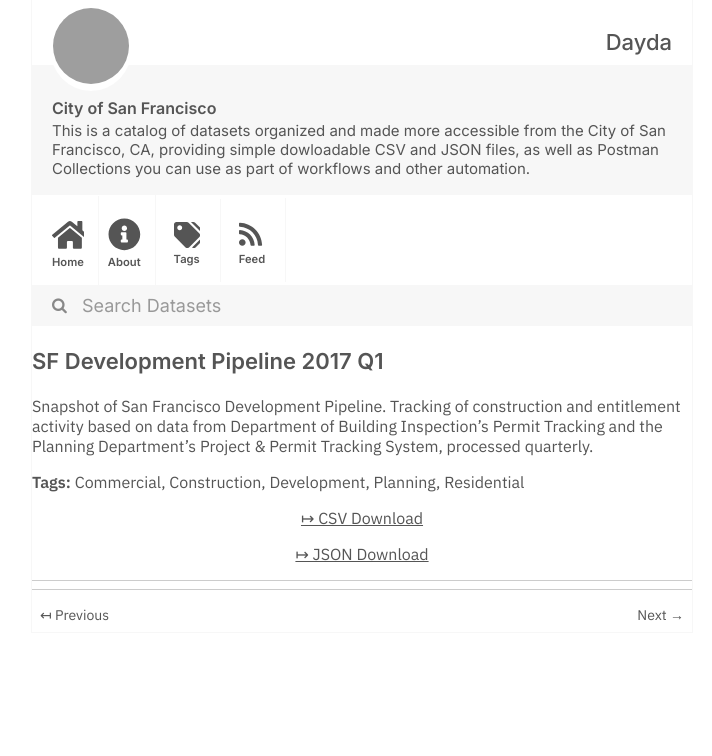
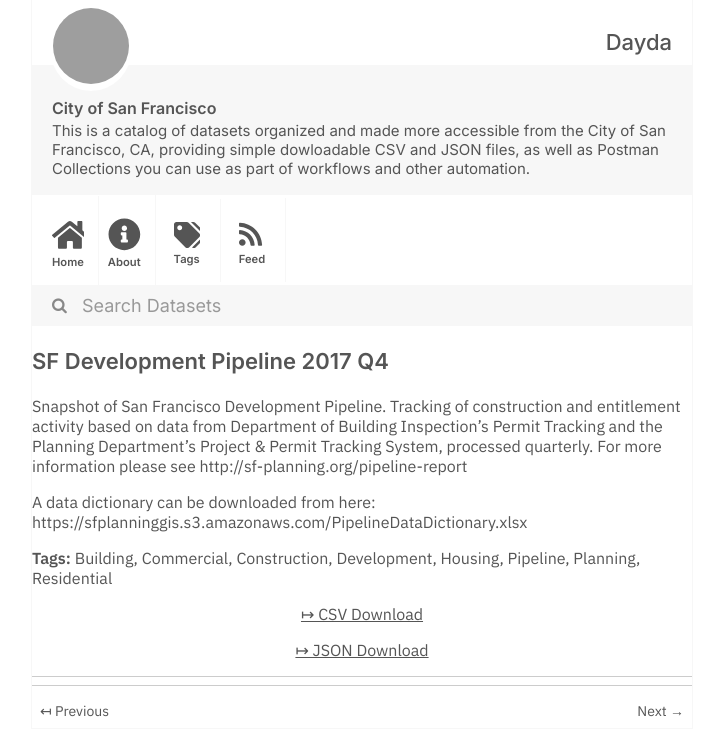
Before and after one commit to dayda-entities/city-of-san-francisco, a Jekyll site: the page built from _posts/2020-11-10-sf-development-pipeline-2017-q.md, in a window 1280 px wide, cut to the strip 0-756 px from the top of the page. Shown: the whole strip, without its empty margins (278-990 px from the left). Built offline with Jekyll 4.4.1, drawn with Linux system fonts in a browser that asks for light colours; grey boxes are pictures that could not be loaded.

Commit message:
Publish Data

```diff
--- a/_posts/2020-11-10-sf-development-pipeline-2017-q.md
+++ b/_posts/2020-11-10-sf-development-pipeline-2017-q.md
@@ -1,20 +1,25 @@
 ---
-title: SF Development Pipeline 2017 Q1
-created: '2020-11-10T16:56:15.921240'
-modified: '2020-11-10T16:56:15.921250'
+title: SF Development Pipeline 2017 Q4
+created: '2020-11-10T16:56:55.380339'
+modified: '2020-11-10T16:56:55.380349'
 state: active
 type: dataset
 tags:
+  - Building
   - Commercial
   - Construction
   - Development
+  - Housing
+  - Pipeline
   - Planning
   - Residential
 groups:
   - Local Government
-csv_url: 'https://data.sfgov.org/api/views/7qzr-p6xn/rows.csv?accessType=DOWNLOAD'
-json_url: 'https://data.sfgov.org/api/views/7qzr-p6xn/rows.json?accessType=DOWNLOAD'
+csv_url: 'https://data.sfgov.org/api/views/tcek-yifh/rows.csv?accessType=DOWNLOAD'
+json_url: 'https://data.sfgov.org/api/views/tcek-yifh/rows.json?accessType=DOWNLOAD'
 layout: post
 
 ---
-Snapshot of San Francisco Development Pipeline. Tracking of construction and entitlement activity based on data from Department of Building Inspection's Permit Tracking and the Planning Department's Project & Permit Tracking System, processed quarterly.
+Snapshot of San Francisco Development Pipeline. Tracking of construction and entitlement activity based on data from Department of Building Inspection's Permit Tracking and the Planning Department's Project & Permit Tracking System, processed quarterly. For more information please see http://sf-planning.org/pipeline-report
+
+A data dictionary can be downloaded from here: https://sfplanninggis.s3.amazonaws.com/PipelineDataDictionary.xlsx
```
